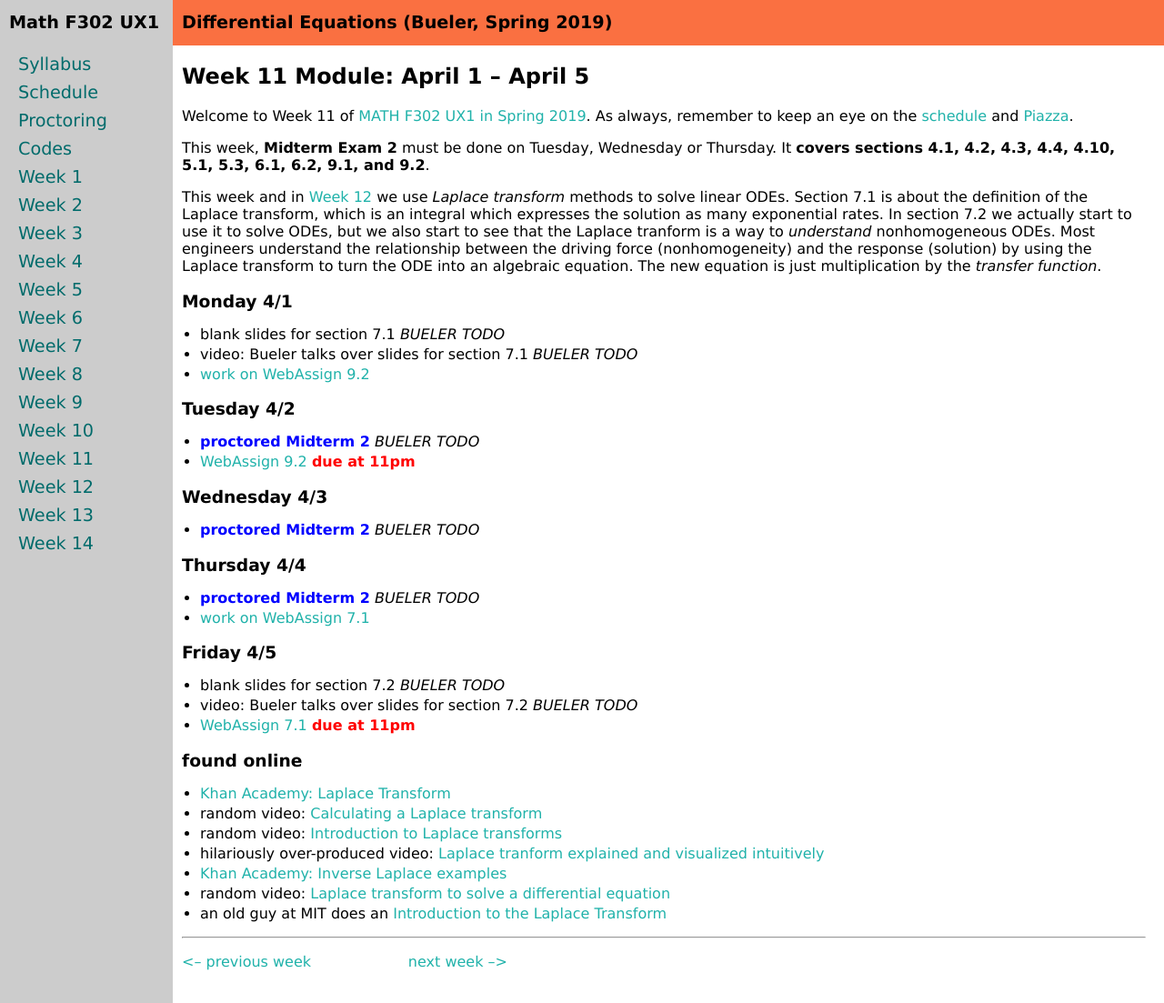
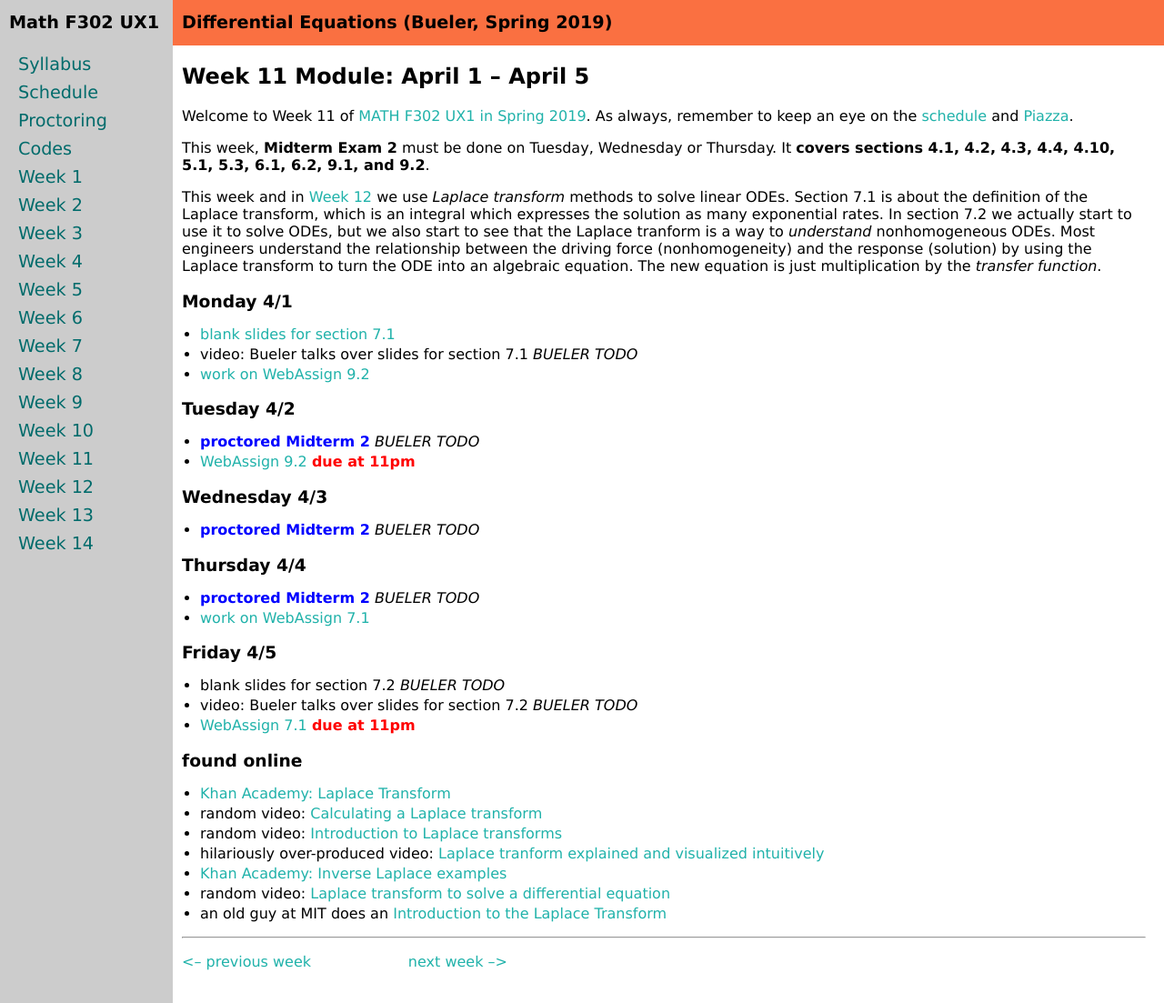
Before and after one commit to bueler/math302, a Jekyll site: the page built from week11.md, in a window 1280 px wide and 1103 px high. Shown: the whole window at 91% size. Built offline with Jekyll 4.4.1, drawn with Linux system fonts in a browser that asks for light colours.

Commit message:
these 7.1 slides will do

```diff
--- a/week11.md
+++ b/week11.md
@@ -12,7 +12,7 @@ This week, **Midterm Exam 2** must be done on Tuesday, Wednesday or Thursday.  I
 This week and in [Week 12](week12) we use _Laplace transform_ methods to solve linear ODEs.  Section 7.1 is about the definition of the Laplace transform, which is an integral which expresses the solution as many exponential rates.  In section 7.2 we actually start to use it to solve ODEs, but we also start to see that the Laplace tranform is a way to _understand_ nonhomogeneous ODEs.  Most engineers understand the relationship between the driving force (nonhomogeneity) and the response (solution) by using the Laplace transform to turn the ODE into an algebraic equation.  The new equation is just multiplication by the _transfer function_.
 
 ### Monday 4/1
-* blank slides for section 7.1 _BUELER TODO_
+* [blank slides for section 7.1](assets/slides/7-1.pdf)
 * video: Bueler talks over slides for section 7.1 _BUELER TODO_
 * [work on WebAssign 9.2](https://www.webassign.net/)
 
```
Also changed, not shown: 2 other files.
